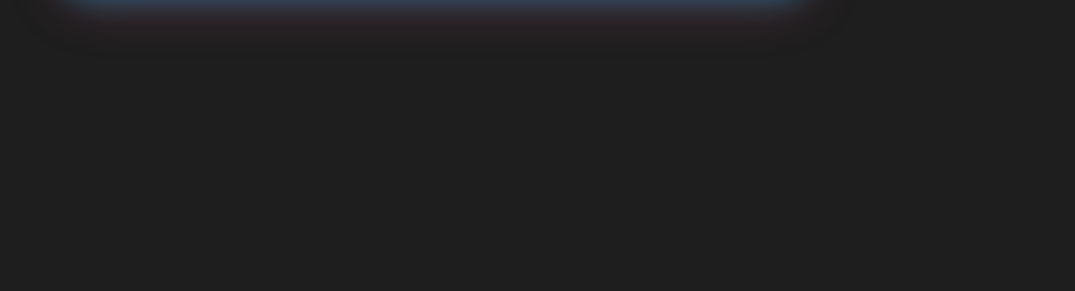
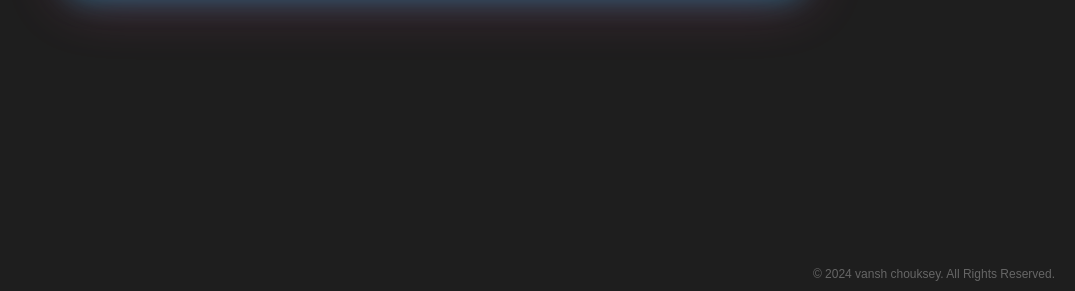
Before and after one commit to Vanshchouksey21/clock, a plain HTML site: page index.html in a window 1280 px wide. Shown: the part 509-800 px from the top of the page, without its empty margins (205-1280 px from the left). Drawn offline with Linux system fonts and the light colour scheme.

Commit message:
Commit of Completion

```diff
--- a/clock.css
+++ b/clock.css
@@ -52,7 +52,13 @@ body {
     font-weight: bold;
     color: #ff1493;
 }
-
+footer {
+    position: fixed;
+    bottom: 10px;
+    right: 20px;
+    font-size: 12px;
+    color: #666;
+}
 /* Media Query for Small Screens */
 @media (max-width: 840px) {
     #clockcontainer {
--- a/index.html
+++ b/index.html
@@ -16,6 +16,10 @@
     </h1>
 
    </div>
+   <footer >
+    &copy; 2024 vansh chouksey. All Rights Reserved.
+</footer>
+
 
 
   <script src="/clock.js">
```
